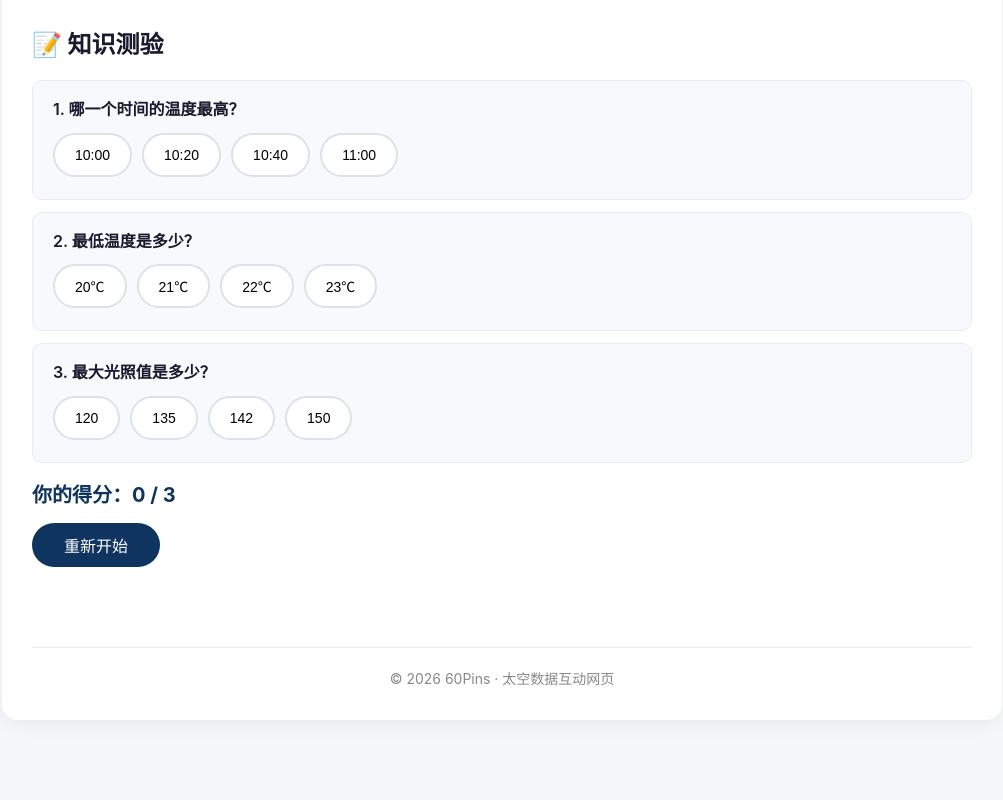
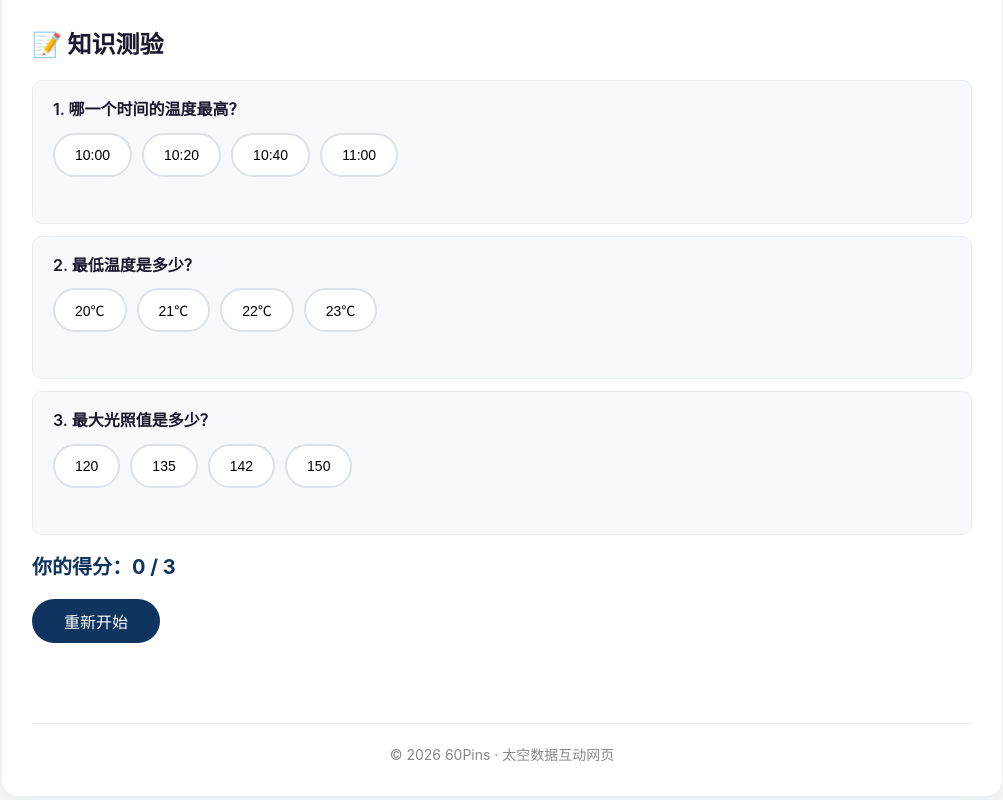
Before and after one commit to kke413412-pixel/60pins-soace-data-explorer, a plain HTML site: page index.html in a window 1280 px wide. Shown: the part 2048-2848 px from the top of the page, without its empty margins (138-1141 px from the left). Before the commit the page ends 2788 px from the top, so only its background shows below. Drawn offline with nearby package versions, Linux system fonts and the light colour scheme.

Commit message:
fix: prevent layout shift in quiz feedback area

```diff
--- a/style.css
+++ b/style.css
@@ -242,6 +242,7 @@ tr:nth-child(even) {
     margin-top: 6px;
     font-weight: 500;
     font-size: 14px;
+    min-height: 24px;
 }
 
 #quiz-result {
@@ -249,6 +250,7 @@ tr:nth-child(even) {
     font-weight: 700;
     margin: 12px 0;
     color: #0f3460;
+    min-height: 36px;
 }
 
 #restart-btn {
```
